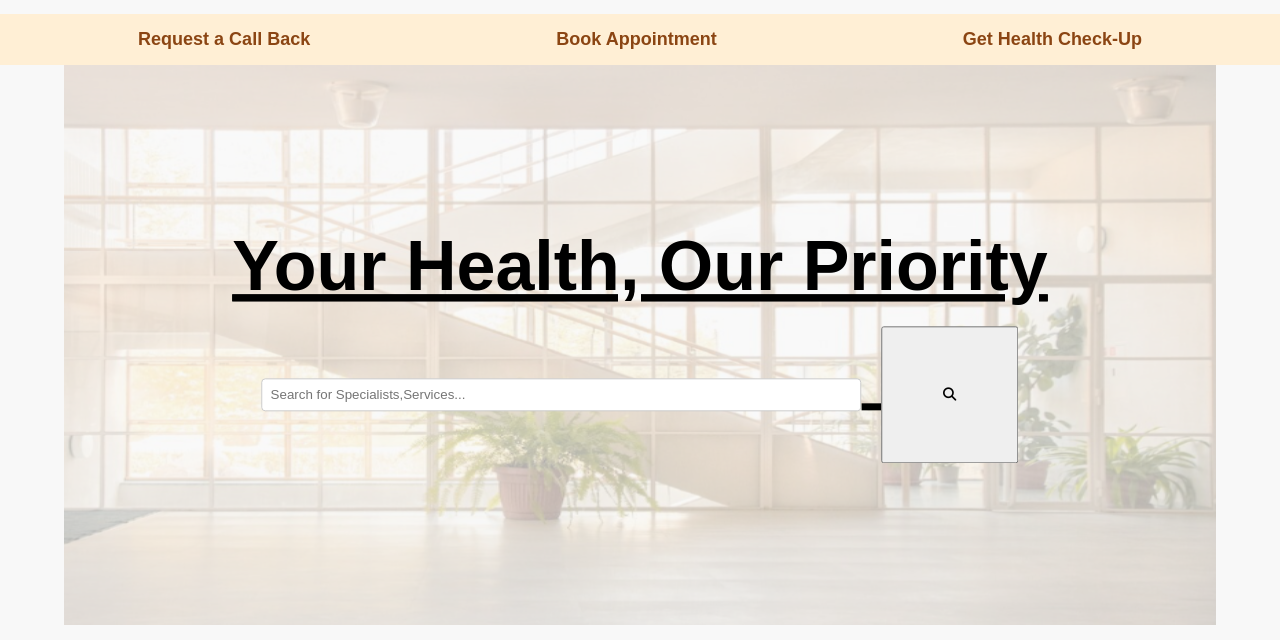
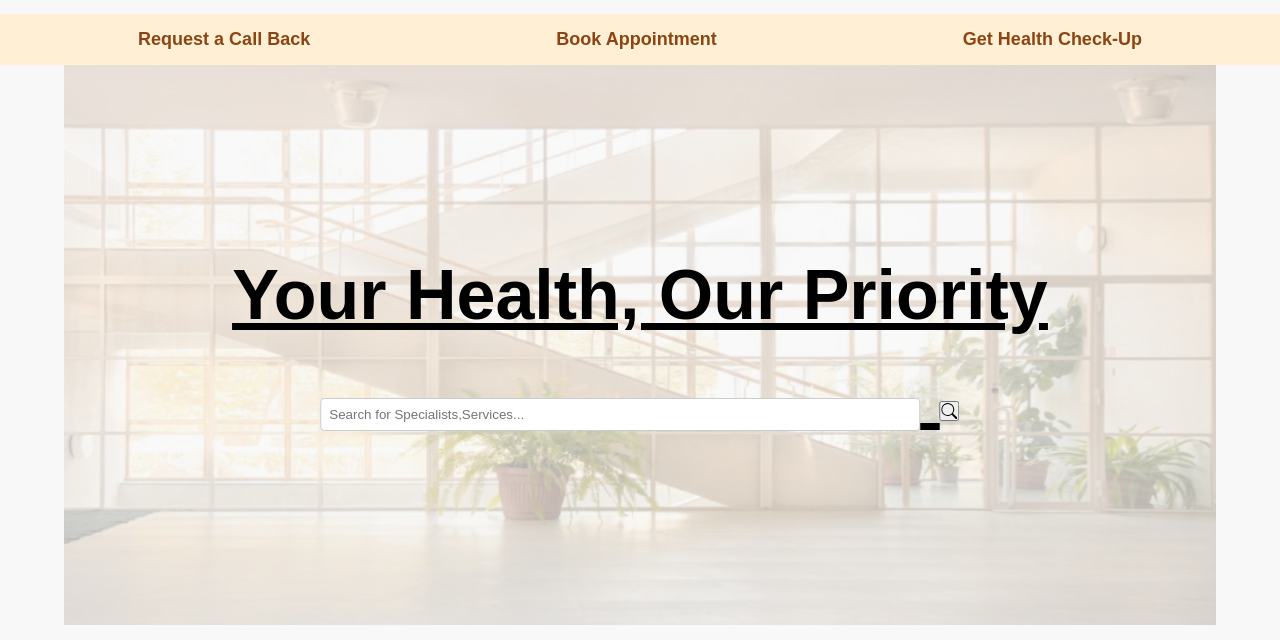
Before and after one commit to Triptigupta1666/sarthi.io, a plain HTML site: page index.html in a window 1280 px wide. Shown: the part 160-800 px from the top of the page. Drawn offline with Linux system fonts and the light colour scheme.

Commit message:
Add files via upload

```diff
--- a/index.html
+++ b/index.html
@@ -44,9 +44,8 @@
             <p><b><u>Your Health, Our Priority</u></b></p>
             <div class="search-bar">
                 <input type="text" placeholder="Search for Specialists,Services..." style="width: 600px;"> <!-- Adjust the width as needed -->
-                <button type="submit">
-                    <i class="fa-solid fa-magnifying-glass"></i>
-                </button>
+                <button type="submit"> <svg xmlns="http://www.w3.org/2000/svg" width="16" height="16" fill="currentColor" class="bi bi-search" viewBox="0 0 16 16">
+  <path d="M11.742 10.344a6.5 6.5 0 1 0-1.397 1.398h-.001q.044.06.098.115l3.85 3.85a1 1 0 0 0 1.415-1.414l-3.85-3.85a1 1 0 0 0-.115-.1zM12 6.5a5.5 5.5 0 1 1-11 0 5.5 5.5 0 0 1 11 0"/></svg></button>
             </div>
         </div>
     </div>
```
